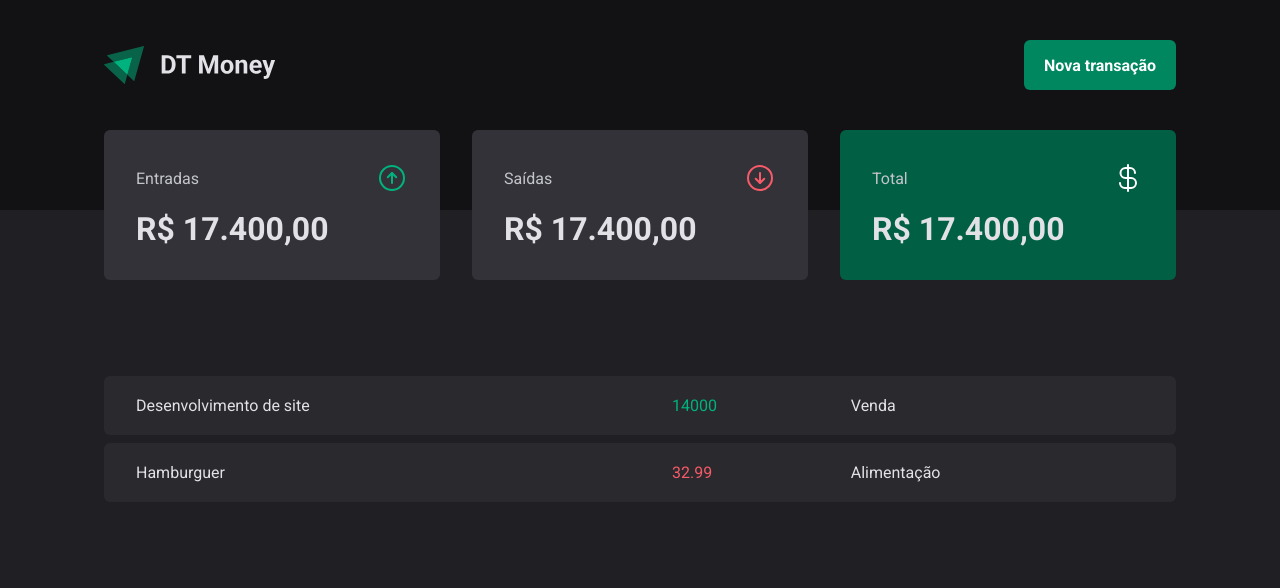
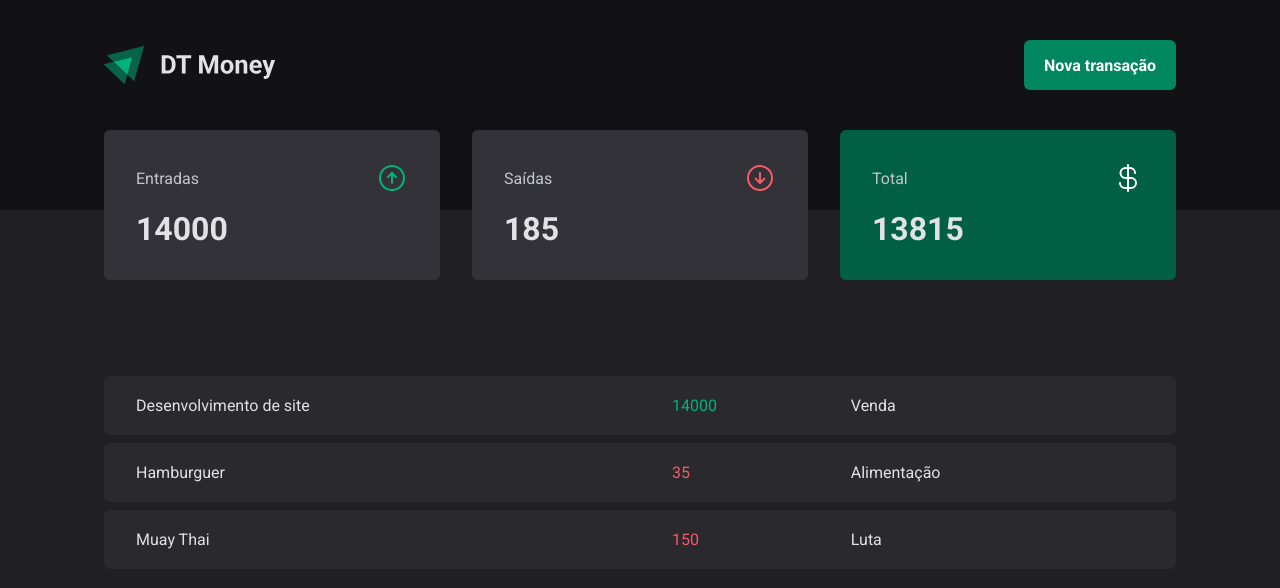
Before and after one commit to regianemr/DTMoney-Rocket-Seat, a React (Vite) app: page / in a window 1280 px wide. Shown: the top 588 px of the page. Built offline with nearby package versions, Linux system fonts and the light colour scheme; data requests are answered from the project's data file.

Commit message:
calculando resumo de transacoes

```diff
--- a/server.json
+++ b/server.json
@@ -13,8 +13,16 @@
             "description": "Hamburguer",
             "type": "outcome",
             "category": "Alimentação",
-            "price": 32.99,
+            "price": 35,
             "createdAt": "2024-10-14T18:58:17.483Z"
+        },
+        {
+            "id": 3,
+            "description": "Muay Thai",
+            "type": "outcome",
+            "category": "Luta",
+            "price": 150,
+            "createdAt": "2024-10-13T15:15:17.483Z"
         }
     ]
 }
--- a/src/components/Summary/index.tsx
+++ b/src/components/Summary/index.tsx
@@ -6,7 +6,24 @@
 export function Summary() {
     const { transactions } = useContext(TransactionsContext)
 
-    console.log(transactions)
+    const summary = transactions.reduce(
+        (acc, transaction) => {
+            if (transaction.type === 'income') {
+                acc.income += transaction.price
+                acc.total += transaction.price
+            } else {
+                acc.outcome += transaction.price
+                acc.total -= transaction.price
+            }
+
+            return acc
+        },
+        {
+            income: 0,
+            outcome: 0,
+            total: 0
+        }
+    )
 
     return (
         <SummaryContainer>
@@ -15,7 +32,7 @@
                     <span>Entradas</span>
                     <ArrowCircleUp size={32} color="#00b37e"/>
                 </header>
-                <strong>R$ 17.400,00</strong>
+                <strong>{summary.income}</strong>
             </SummaryCard>
 
             <SummaryCard>
@@ -23,7 +40,7 @@
                     <span>Saídas</span>
                     <ArrowCircleDown size={32} color="#f75a68"/>
                 </header>
-                <strong>R$ 17.400,00</strong>
+                <strong>{summary.outcome}</strong>
             </SummaryCard>
 
             <SummaryCard variant="green">
@@ -31,7 +48,7 @@
                     <span>Total</span>
                     <CurrencyDollar size={32} color="#fff"/>
                 </header>
-                <strong>R$ 17.400,00</strong>
+                <strong>{summary.total}</strong>
             </SummaryCard>
         </SummaryContainer>
     )
```
